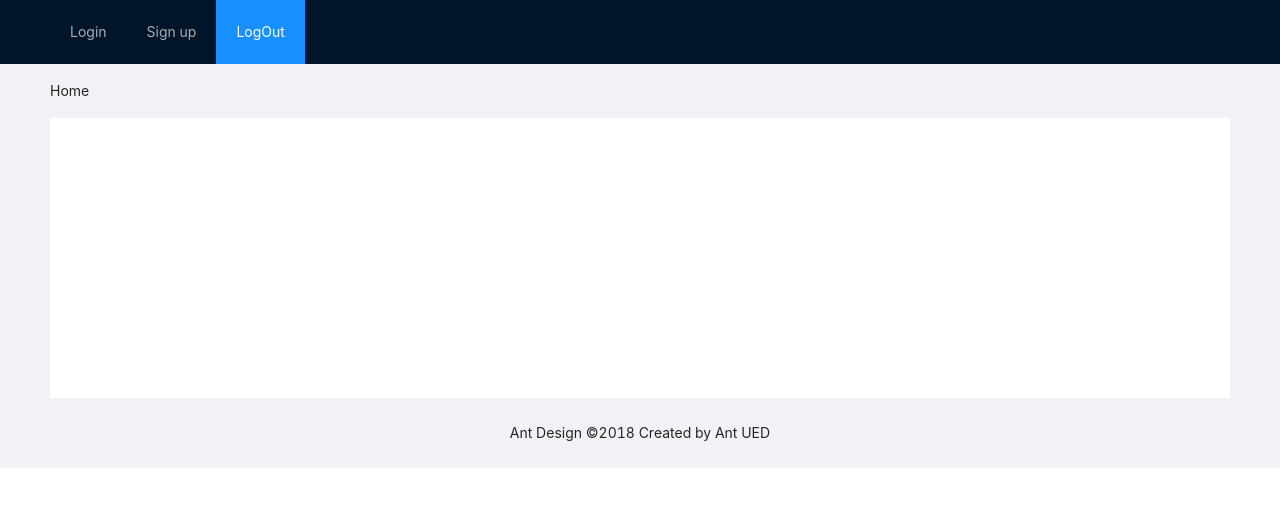
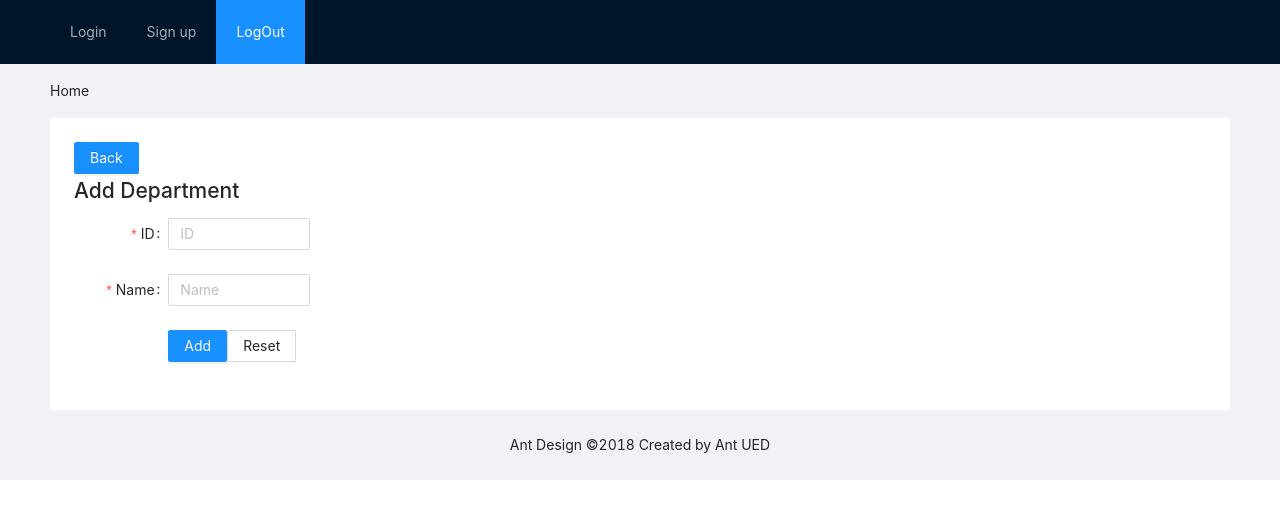
Before and after one commit to una-eif509-desarrolloweb-20G01/webdev-project-frontend-alpha, a React (Create React App) app: page /add_department in a window 1280 px wide. Shown: the top 518 px of the page. Built offline with nearby package versions, Linux system fonts and the light colour scheme.

Commit message:
Add Department

```diff
--- a/src/App.js
+++ b/src/App.js
@@ -8,6 +8,7 @@ import AuthService from "./services/auth.service";
 import Login from "./components/Login";
 import Home from "./components/Home";
 import Department from "./components/Department";
+import AddDepartment from "./components/AddDepartment";
 import Signup from "./components/Signup";
 
 function App() {
@@ -58,6 +59,7 @@ function App() {
             <Route exact path={["/", "/home"]} component={Home}/>
             <Route exact path="/login" component={Login}/>
             <Route exact path="/department" component={Department}/>
+            <Route exact path="/add_department" component={AddDepartment}/>
             <Route exact path="/signup" component={Signup}/>
     </Switch>
     </div>
--- /dev/null
+++ b/src/components/AddDepartment.js
@@ -0,0 +1,187 @@
+import React, {useState} from "react";
+import DepartmentService from "../services/department.service";
+import {Form, Input, Button, Alert} from 'antd';
+import {Link} from "react-router-dom";
+
+const layout = {
+    labelCol: {
+        span: 2,
+    },
+    wrapperCol: {
+        span: 3,
+    },
+};
+
+const tailLayout = {
+    wrapperCol: {
+        offset: 2,
+        span: 8,
+    },
+};
+
+const AddDepartment = (props) => {
+    const initialDepartmentState = {
+        id_department: null,
+        department_name: ""
+    };
+    const [form] = Form.useForm();
+    const [department, setDepartment] = useState(initialDepartmentState);
+    const [error, setError, submitted, setSubmitted] = useState(false);
+
+    /*
+    const [departmentList, setDepartmentList] = useState(initialDepartmentListState);
+    const [error, setError] = useState(false);
+     */
+
+    const handleInputChange = event => {
+        let { name, value } = event.target;
+        setDepartment({ ...department, [name]: value });
+    };
+
+   /* useEffect(() => {
+        saveDepartment();
+    },);*/
+
+    const saveDepartment = () => {
+        var data = {
+            id_department: department.id_department,
+            department_name: department.department_name
+        };
+
+        DepartmentService.create(data)
+            .then(response => {
+                setDepartment({
+                    id_department: response.data.id_department,
+                    department_name: response.data.department_name
+                });
+                setSubmitted(true);
+                console.log(response.data);
+            })
+            .catch(err => {
+                console.log(err);
+                setError(err)
+                /* if (err.response.status === 401) {
+                    props.history.push("/login");
+                    window.location.reload();
+                } */
+            });
+    };
+
+    const newDepartment = () => {
+        setDepartment(initialDepartmentState);
+        setSubmitted(false);
+    };
+    /** General Methods **/
+
+    const onFinish = data => {
+        console.log(department);
+        saveDepartment();
+    };
+
+    const onReset = () => {
+        form.resetFields();
+    };
+    return (
+        <div>
+        <Link to={"/department"}>
+            <Button type="primary" htmlType="button">
+                Back
+            </Button>
+        </Link>
+        <h1>Add Department</h1>
+            <Form {...layout} form={form} name="control-hooks" onFinish={onFinish}>
+                <Form.Item
+                    name="id_department"
+                    label="ID"
+                    rules={[
+                        {
+                            required: true,
+                        },
+                    ]}
+                >
+                    <Input
+                        name="id_department"
+                        onChange={handleInputChange}
+                        placeholder="ID"
+                    />
+                </Form.Item>
+                <Form.Item
+                    name="department_name"
+                    label="Name"
+                    rules={[
+                        {
+                            required: true,
+                        },
+                    ]}
+                >
+                    <Input
+                        name="department_name"
+                        onChange={handleInputChange}
+                        placeholder="Name"
+                     />
+                 </Form.Item>
+
+                <Form.Item {...tailLayout}>
+                    <Button type="primary" htmlType="submit">
+                        Add
+                    </Button>
+                    <Button htmlType="button" onClick={onReset}>
+                        Reset
+                    </Button>
+                </Form.Item>
+            </Form>
+                {submitted  ? (
+                    <Alert message="Department Saved" type="success" showIcon closable />
+                ) : null}
+                {error ? (
+                    <Alert message="Error in the system. Try again later." type="error" showIcon closable/>
+                ) : null}
+
+        </div>
+
+       /* <div className="submit-form">
+        {submitted ? (
+                <div>
+                <h4>You submitted successfully!</h4>
+                <button className="btn btn-success" onClick={newDepartment}>
+            Add
+            </button>
+            </div>
+) : (
+    <div>
+    <div className="form-group">
+        <label htmlFor="id_department">ID</label>
+        <input
+    type="text"
+    className="form-control"
+    id="title"
+    required
+    value={department.id_department}
+    onChange={handleInputChange}
+    name="id_department"
+        />
+        </div>
+
+        <div className="form-group">
+        <label htmlFor="department_name">Name</label>
+        <input
+    type="text"
+    className="form-control"
+    id="department_name"
+    required
+    value={department.department_name}
+    onChange={handleInputChange}
+    name="department_name"
+        />
+        </div>
+
+        <button onClick={saveDepartment} className="btn btn-success">
+        Submit
+        </button>
+        </div>
+)}
+</div>*/
+    )
+};
+
+export default AddDepartment;
--- a/src/components/Department.js
+++ b/src/components/Department.js
@@ -1,7 +1,9 @@
 import React, {useState, useEffect} from "react";
-import {Alert, Table} from 'antd';
+import {Alert, Button, Table} from 'antd';
 
 import DepartmentService from "../services/department.service";
+import {Link} from "react-router-dom";
+import Login from "./Login";
 
 const initialDepartmentListState = [
     {
@@ -45,13 +47,18 @@ const Department = (props) => {
     /** General Methods **/
     const columns = [
         {
-            title: 'Department',
+            title: 'List of Departments',
             render: (department) => department.department_name
         }
     ];
 
     return (
         <div>
+            <Link to={"/add_department"}>
+                <Button type="primary" htmlType="button">
+                    Add
+                </Button>
+            </Link>
             <Table rowKey={department => departmentList.id_department} columns={columns} dataSource={departmentList}/>
             {error ? (
                 <Alert message="Error in the system. Try again later." type="error" showIcon closable/>
--- a/src/components/Login.js
+++ b/src/components/Login.js
@@ -103,6 +103,9 @@ const Login = (props) => {
                 <Button type="primary" htmlType="submit">
                     Login
                 </Button>
+                <Button htmlType="button" onClick={onReset}>
+                Reset
+                </Button>
             </Form.Item>
                 </Form>
             {error ? (
--- a/src/components/Signup.js
+++ b/src/components/Signup.js
@@ -1,4 +1,4 @@
-import React, {useState, useEffect} from "react";
+import React, {useState} from "react";
 import {Form, Alert, Input, Button} from 'antd';
 import {EyeInvisibleOutlined, EyeTwoTone, UserOutlined} from '@ant-design/icons';
 
```
